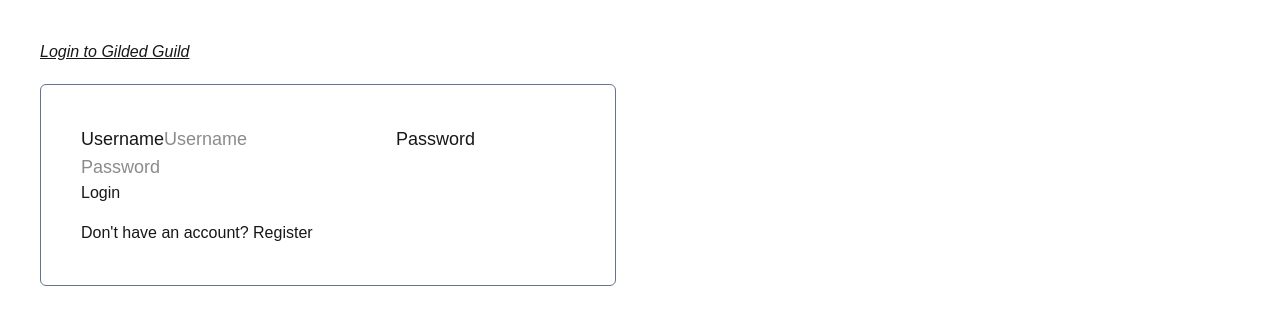
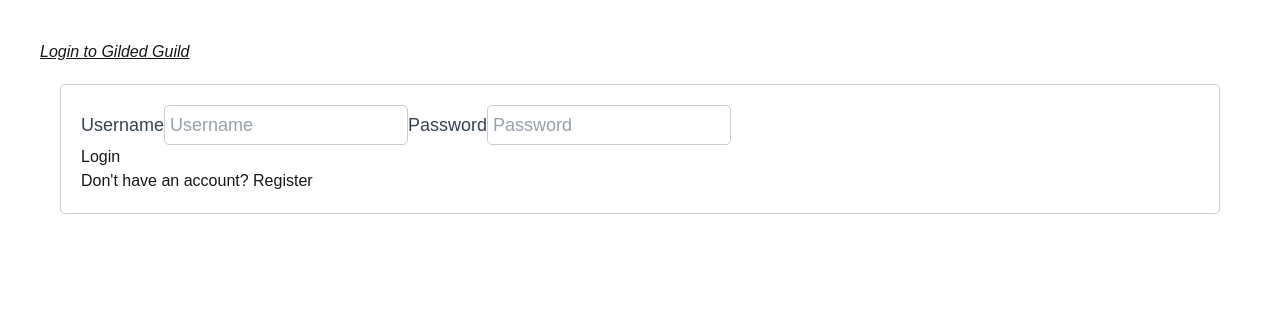
Before and after one commit to Flare-Blitz/GildedGuild, a Next.js app in the folder frontend/: page /login in a window 1280 px wide. Shown: the top 324 px of the page. Built offline with nearby package versions, Linux system fonts and the light colour scheme; no server answers.

Commit message:
ui: modified login page input fields to have borders.

```diff
--- a/frontend/app/login/page.tsx
+++ b/frontend/app/login/page.tsx
@@ -13,14 +13,16 @@
         <u>Login to Gilded Guild</u>
       </p>
 
-      <div className="grid grid-cols-1 gap-4 p-10 border border-slate-500 rounded-md max-w-xl">
+      <div style={{ padding: "20px", border: "1px solid #ccc", borderRadius: "5px", margin: "20px" }}>
 
         <form action={login}>
-          <label className="block text-lg">
+          <label className="block text-lg font-medium text-gray-700">
             <span>Username</span>
-            <input id="username" name="username" placeholder="Username" />
+            <input id="username" name="username" placeholder="Username"
+              style={{ border: "1px solid #ccc", borderRadius: "5px", padding: "5px" }} />
             <span>Password</span>
-            <input id="password" name="password" type="password" placeholder="Password" />
+            <input id="password" name="password" type="password" placeholder="Password"
+              style={{ border: "1px solid #ccc", borderRadius: "5px", padding: "5px" }} />
           </label>
           <div>
             <input type="submit" value={"Login"} />
```
